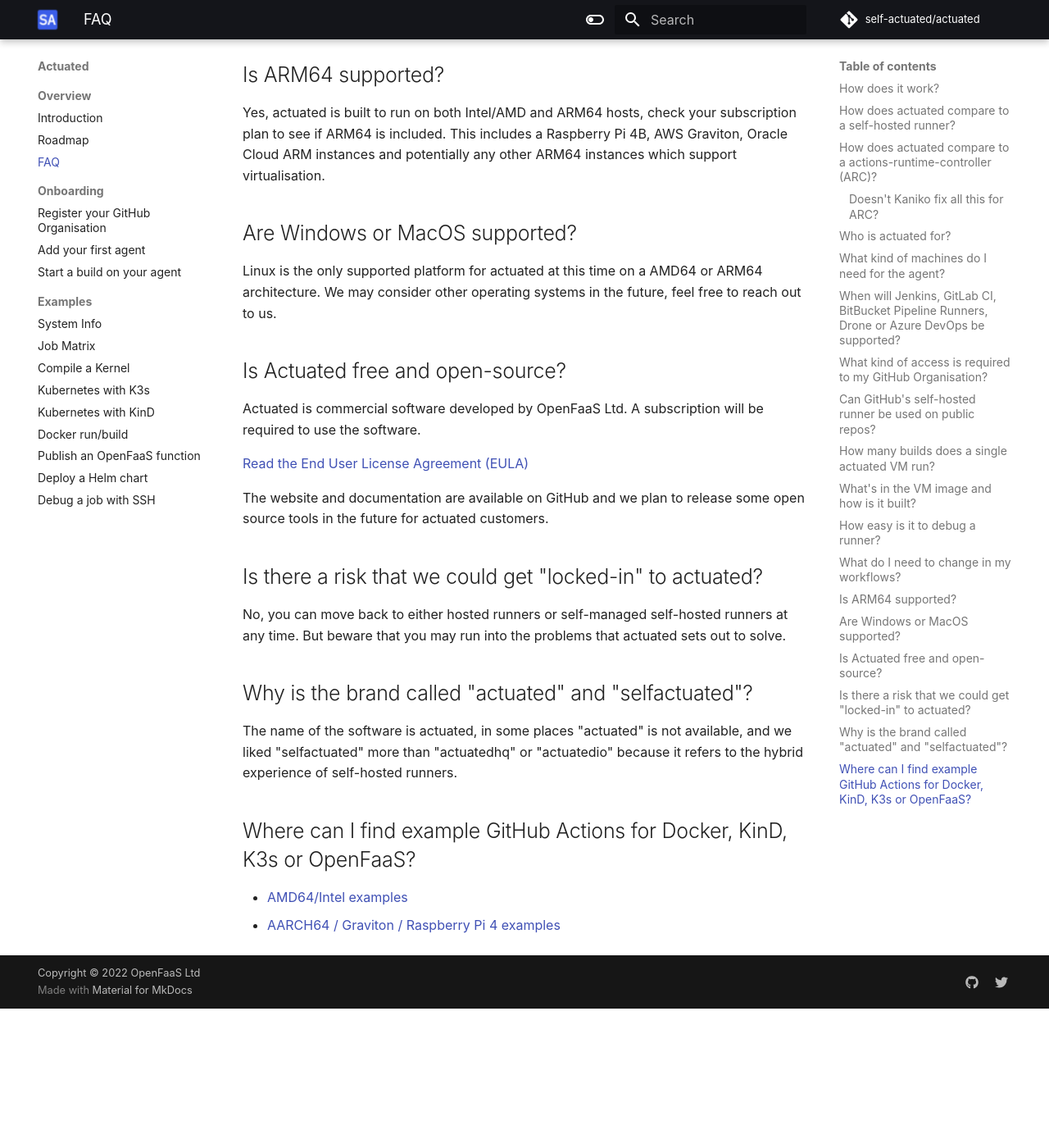
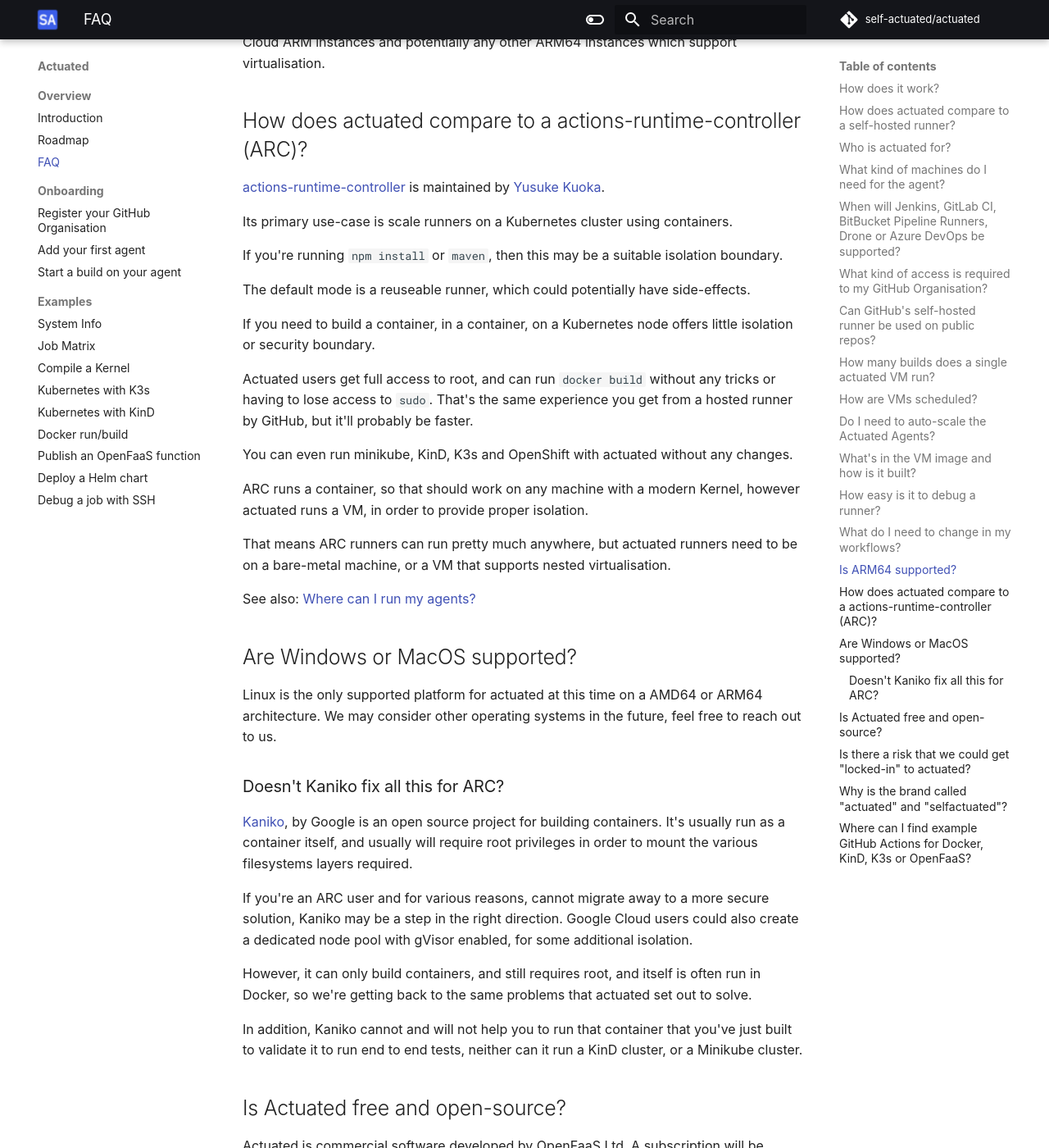
Before and after one commit to welteki/docs.actuated.dev, an MkDocs documentation site: the page built from docs/faq.md, in a window 1280 px wide and 1400 px high, scrolled down 4825 px. Shown: the whole window at 82% size. Built offline with MkDocs 1.6.1 and Material for MkDocs 9.7.7, drawn with Linux system fonts in a browser that asks for light colours; some web fonts are replaced; before the commit the page ends 6055 px from its top, so only the background shows below that; some of the changed text lies outside the part shown.

Commit message:
Update FAQ
Signed-off-by: Alex Ellis (OpenFaaS Ltd) <alexellis2@gmail.com>

```diff
--- a/docs/faq.md
+++ b/docs/faq.md
@@ -31,38 +31,6 @@
 We've heard in user interviews that the final point of dirty state can cause engineers to waste several days of effort chasing down problems.
 
 Actuated uses a one-shot VM that is destroyed immediately after a build is completed.
-
-## How does actuated compare to a actions-runtime-controller (ARC)?
-
-[actions-runtime-controller](https://github.com/actions-runner-controller/actions-runner-controller) is maintained by [Yusuke Kuoka](https://github.com/mumoshu).
-
-Its primary use-case is scale runners on a Kubernetes cluster using containers.
-
-If you're running `npm install` or `maven`, then this may be a suitable isolation boundary.
-
-The default mode is a reuseable runner, which could potentially have side-effects.
-
-If you need to build a container, in a container, on a Kubernetes node offers little isolation or security boundary.
-
-Actuated users get full access to root, and can run `docker build` without any tricks or having to lose access to `sudo`. That's the same experience you get from a hosted runner by GitHub, but it'll probably be faster.
-
-You can even run minikube, KinD, K3s and OpenShift with actuated without any changes.
-
-ARC runs a container, so that should work on any machine with a modern Kernel, however actuated runs a VM, in order to provide proper isolation.
-
-That means ARC runners can run pretty much anywhere, but actuated runners need to be on a bare-metal machine, or a VM that supports nested virtualisation.
-
-See also: [Where can I run my agents?](/add-agent.txt)
-
-### Doesn't Kaniko fix all this for ARC?
-
-[Kaniko](https://github.com/GoogleContainerTools/kaniko), by Google is an open source project for building containers. It's usually run as a container itself, and usually will require root privileges in order to mount the various filesystems layers required.
-
-If you're an ARC user and for various reasons, cannot migrate away to a more secure solution, Kaniko may be a step in the right direction. Google Cloud users could also create a dedicated node pool with gVisor enabled, for some additional isolation.
-
-However, it can only build containers, and still requires root, and itself is often run in Docker, so we're getting back to the same problems that actuated set out to solve.
-
-In addition, Kaniko cannot and will not help you to run that container that you've just built to validate it to run end to end tests, neither can it run a KinD cluster, or a Minikube cluster.
 
 ## Who is actuated for?
 
@@ -109,9 +77,33 @@
 
 See also: [GitHub: ephemeral runners](https://docs.github.com/en/actions/hosting-your-own-runners/autoscaling-with-self-hosted-runners#using-ephemeral-runners-for-autoscaling)
 
+## How are VMs scheduled?
+
+VMs are placed efficiently across your Actuated Agents using a simple algorithm based upon the amount of RAM reserved for the VM.
+
+Autoscaling of VMs is automatic. Let's say that you had 10 jobs pending, but given the RAM configuration, only enough capacity to run 8 of them? The second two would be queued until capacity one or more of those 8 jobs completed.
+
+If you find yourself regularly getting into a queued state, there are three potential changes to consider:
+
+1. Using Actuated Agents with more RAM
+2. Allocated less RAM to each job
+3. Adding more Actuated Agents
+
+The plan you select will determine how many Actuated Agents you can run, so consider 1. and 2. before 3.
+
+## Do I need to auto-scale the Actuated Agents?
+
+If you haven't, read the previous section.
+
+Most teams that we've interviewed said that a small static pool of Actuated Agents would satisfy their build requirements. For the pilot period, we are not offering auto-scaling of Actuated Agents.
+
+If you feel that is a requirement for your team, set up some time to tell us why and we'll see if we can help.
+
 ## What's in the VM image and how is it built?
 
-The VM image will be publicly available in a container registry for you to explore.
+The VM image contains similar software to the hosted runner image: `ubuntu-latest` offered by GitHub. Unfortunately, GitHub does not publish this image, so we've done our best through user-testing to reconstruct it, including all the Kernel modules required to run Kubernetes and Docker.
+
+The image is built automatically using GitHub Actions and is available on a container registry.
 
 ## How easy is it to debug a runner?
 
@@ -131,9 +123,41 @@
 
 Yes, actuated is built to run on both Intel/AMD and ARM64 hosts, check your subscription plan to see if ARM64 is included. This includes a Raspberry Pi 4B, AWS Graviton, Oracle Cloud ARM instances and potentially any other ARM64 instances which support virtualisation.
 
+## How does actuated compare to a actions-runtime-controller (ARC)?
+
+[actions-runtime-controller](https://github.com/actions-runner-controller/actions-runner-controller) is maintained by [Yusuke Kuoka](https://github.com/mumoshu).
+
+Its primary use-case is scale runners on a Kubernetes cluster using containers.
+
+If you're running `npm install` or `maven`, then this may be a suitable isolation boundary.
+
+The default mode is a reuseable runner, which could potentially have side-effects.
+
+If you need to build a container, in a container, on a Kubernetes node offers little isolation or security boundary.
+
+Actuated users get full access to root, and can run `docker build` without any tricks or having to lose access to `sudo`. That's the same experience you get from a hosted runner by GitHub, but it'll probably be faster.
+
+You can even run minikube, KinD, K3s and OpenShift with actuated without any changes.
+
+ARC runs a container, so that should work on any machine with a modern Kernel, however actuated runs a VM, in order to provide proper isolation.
+
+That means ARC runners can run pretty much anywhere, but actuated runners need to be on a bare-metal machine, or a VM that supports nested virtualisation.
+
+See also: [Where can I run my agents?](/add-agent.txt)
+
 ## Are Windows or MacOS supported?
 
 Linux is the only supported platform for actuated at this time on a AMD64 or ARM64 architecture. We may consider other operating systems in the future, feel free to reach out to us.
+
+### Doesn't Kaniko fix all this for ARC?
+
+[Kaniko](https://github.com/GoogleContainerTools/kaniko), by Google is an open source project for building containers. It's usually run as a container itself, and usually will require root privileges in order to mount the various filesystems layers required.
+
+If you're an ARC user and for various reasons, cannot migrate away to a more secure solution, Kaniko may be a step in the right direction. Google Cloud users could also create a dedicated node pool with gVisor enabled, for some additional isolation.
+
+However, it can only build containers, and still requires root, and itself is often run in Docker, so we're getting back to the same problems that actuated set out to solve.
+
+In addition, Kaniko cannot and will not help you to run that container that you've just built to validate it to run end to end tests, neither can it run a KinD cluster, or a Minikube cluster.
 
 ## Is Actuated free and open-source?
 
@@ -145,7 +169,7 @@
 
 ## Is there a risk that we could get "locked-in" to actuated?
 
-No, you can move back to either hosted runners or self-managed self-hosted runners at any time. But beware that you may run into the problems that actuated sets out to solve.
+No, you can move back to either hosted runners (pay per minute from GitHub) or self-managed self-hosted runners at any time. Bear in mind that actuated solves for a certain set of issues with both of those approaches.
 
 ## Why is the brand called "actuated" and "selfactuated"?
 
```
